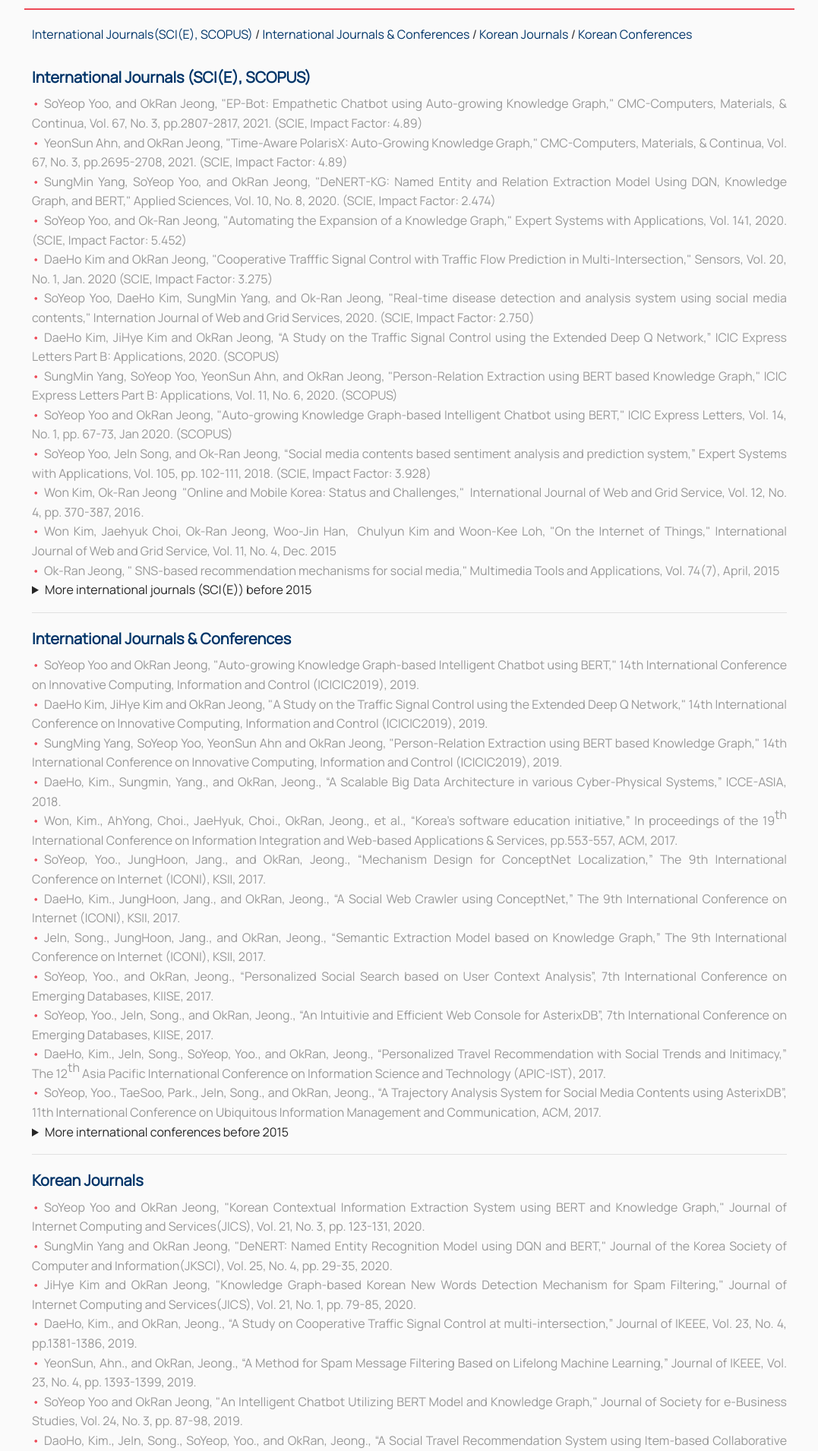
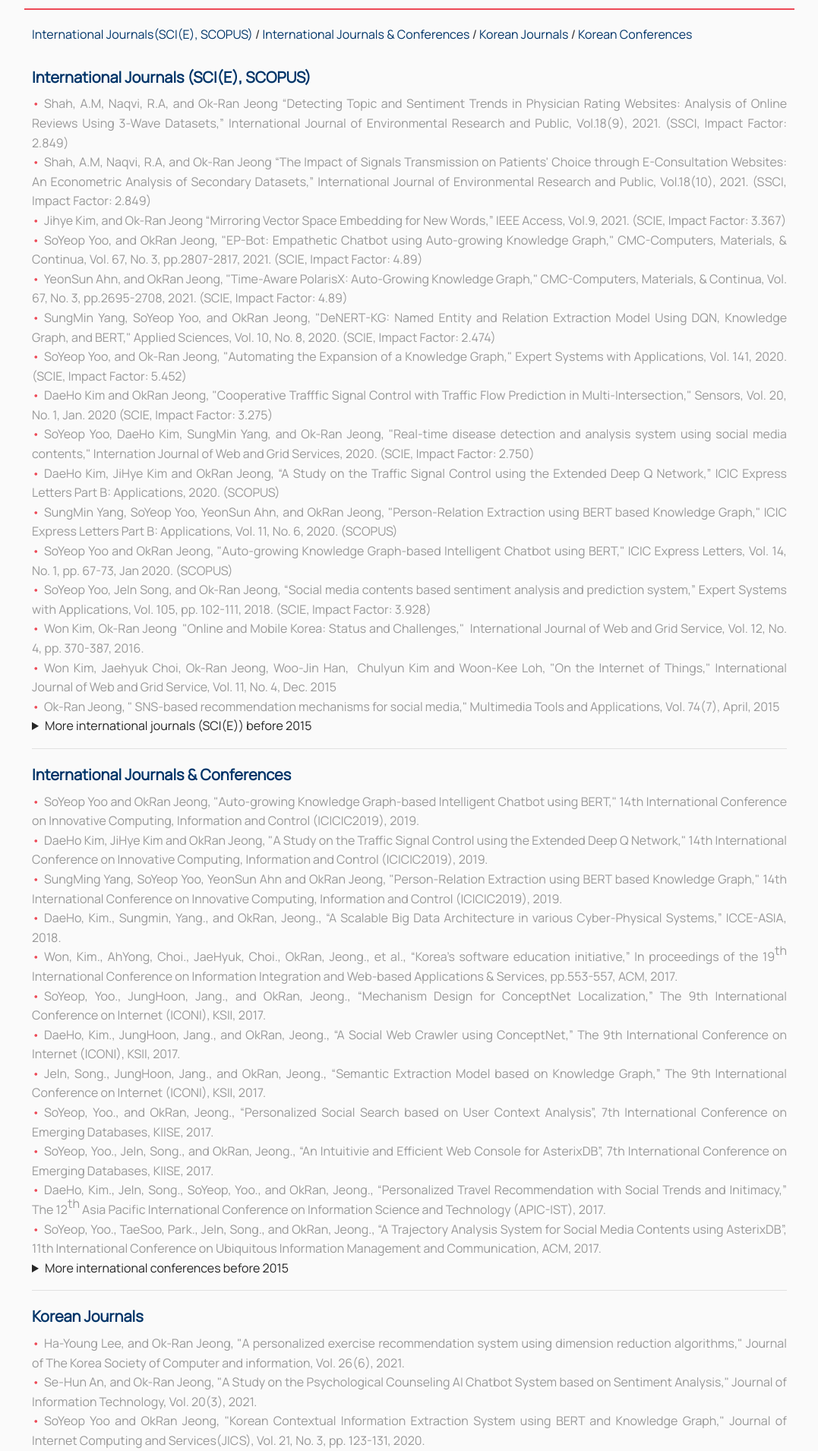
Before and after one commit to IDALab-Gachon/idalab, a React (Create React App) app: page /publications in a window 1280 px wide. Shown: the part 150-2060 px from the top of the page at 76% size, without its empty margins (101-1178 px from the left). Built offline with nearby package versions, Linux system fonts and the light colour scheme.

Commit message:
update publications

```diff
--- a/src/Pages/Publications.js
+++ b/src/Pages/Publications.js
@@ -73,6 +73,25 @@ const Publications = () => {
         <div className="int_journals_sci">
           <ListTitle>International Journals (SCI(E), SCOPUS)</ListTitle>
           <PubList>
+            <PubListItem>
+              Shah, A.M, Naqvi, R.A, and Ok-Ran Jeong “Detecting Topic and
+              Sentiment Trends in Physician Rating Websites: Analysis of Online
+              Reviews Using 3-Wave Datasets,” International Journal of
+              Environmental Research and Public, Vol.18(9), 2021. (SSCI,{" "}
+              <b>Impact Factor: 2.849</b>)
+            </PubListItem>
+            <PubListItem>
+              Shah, A.M, Naqvi, R.A, and Ok-Ran Jeong “The Impact of Signals
+              Transmission on Patients' Choice through E-Consultation Websites:
+              An Econometric Analysis of Secondary Datasets,” International
+              Journal of Environmental Research and Public, Vol.18(10), 2021.
+              (SSCI, <b>Impact Factor: 2.849</b>)
+            </PubListItem>
+            <PubListItem>
+              Jihye Kim, and Ok-Ran Jeong “Mirroring Vector Space Embedding for
+              New Words,” IEEE Access, Vol.9, 2021. (SCIE,{" "}
+              <b>Impact Factor: 3.367</b>)
+            </PubListItem>
             <PubListItem>
               SoYeop Yoo, and OkRan Jeong, "EP-Bot: Empathetic Chatbot using
               Auto-growing Knowledge Graph," CMC-Computers, Materials, &
@@ -524,6 +543,17 @@ const Publications = () => {
           <ListTitle>Korean Journals</ListTitle>
           <PubList>
             <PubListItem>
+              Ha-Young Lee, and Ok-Ran Jeong, "A personalized exercise
+              recommendation system using dimension reduction algorithms,"
+              Journal of The Korea Society of Computer and information, Vol.
+              26(6), 2021.
+            </PubListItem>
+            <PubListItem>
+              Se-Hun An, and Ok-Ran Jeong, "A Study on the Psychological
+              Counseling AI Chatbot System based on Sentiment Analysis," Journal
+              of Information Technology, Vol. 20(3), 2021.
+            </PubListItem>
+            <PubListItem>
               SoYeop Yoo and OkRan Jeong, "Korean Contextual Information
               Extraction System using BERT and Knowledge Graph," Journal of
               Internet Computing and Services(JICS), Vol. 21, No. 3, pp.
```
